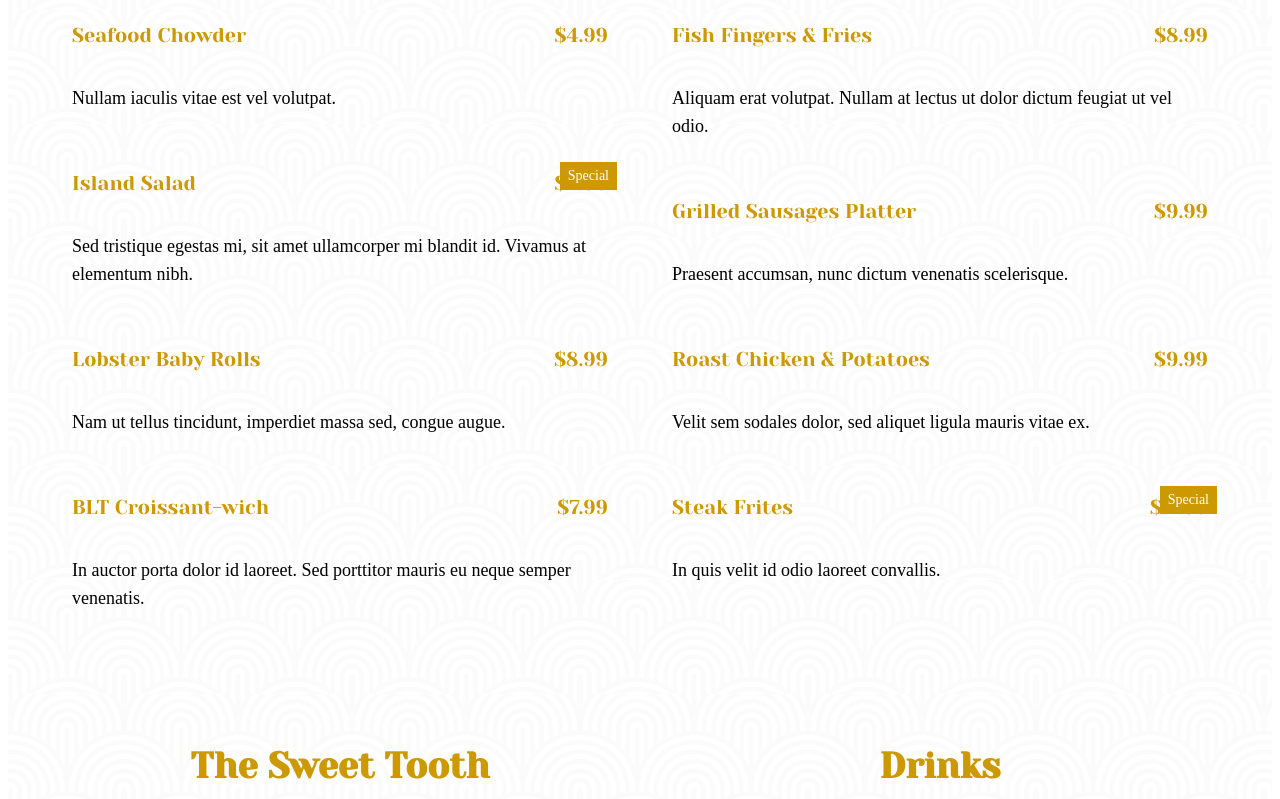
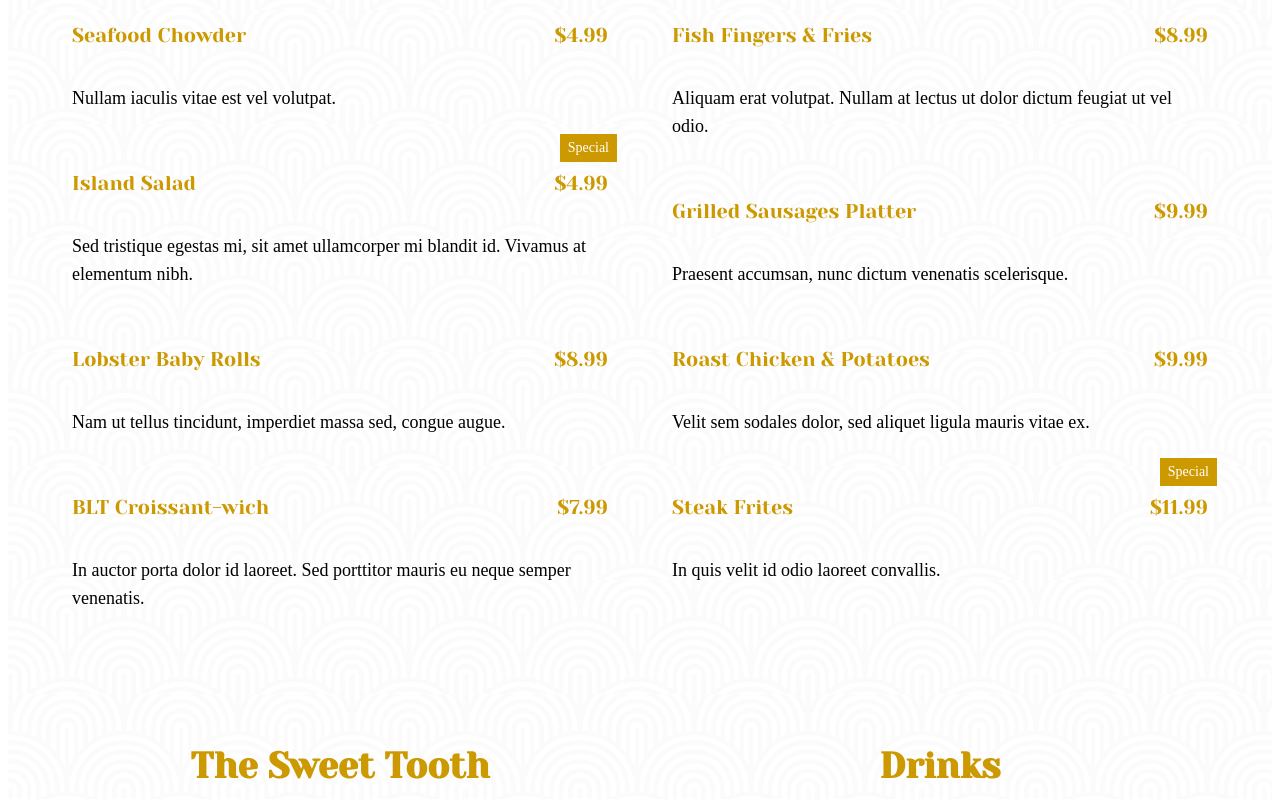
Before and after one commit to alestrunda/restaurant-next, a Next.js app: page / in a window 1280 px wide. Shown: the part 2521-3320 px from the top of the page. Built offline with nearby package versions, Linux system fonts and the light colour scheme.

Commit message:
fix MenuItem transform

```diff
--- a/components/MenuItem.js
+++ b/components/MenuItem.js
@@ -8,7 +8,7 @@ const MenuItem = ({ children, isSpecial = false, price, title }) => (
     })}
   >
     {isSpecial && (
-      <span className="absolute top-0 -right-px px-2 py-1 bg-yellow-500 text-white text-sm -translate-y-full">
+      <span className="absolute top-0 -right-px px-2 py-1 bg-yellow-500 text-white text-sm transform -translate-y-full">
         Special
       </span>
     )}
```
